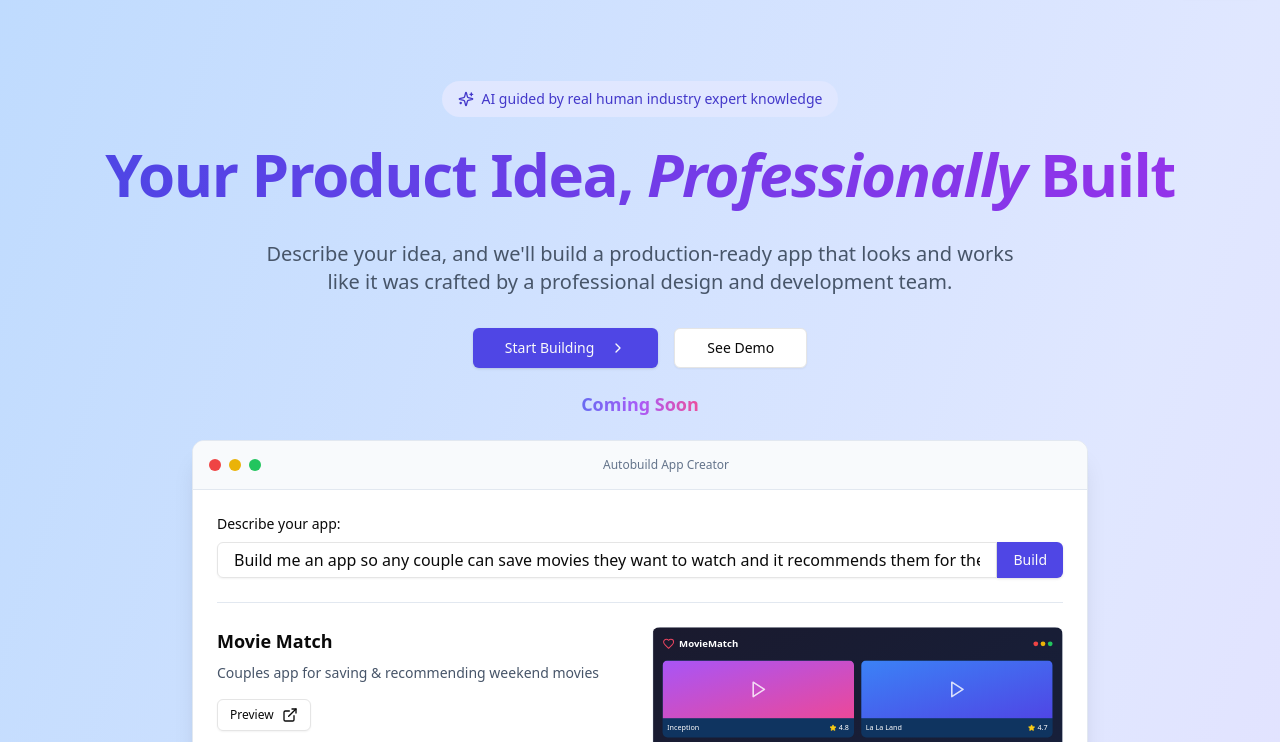
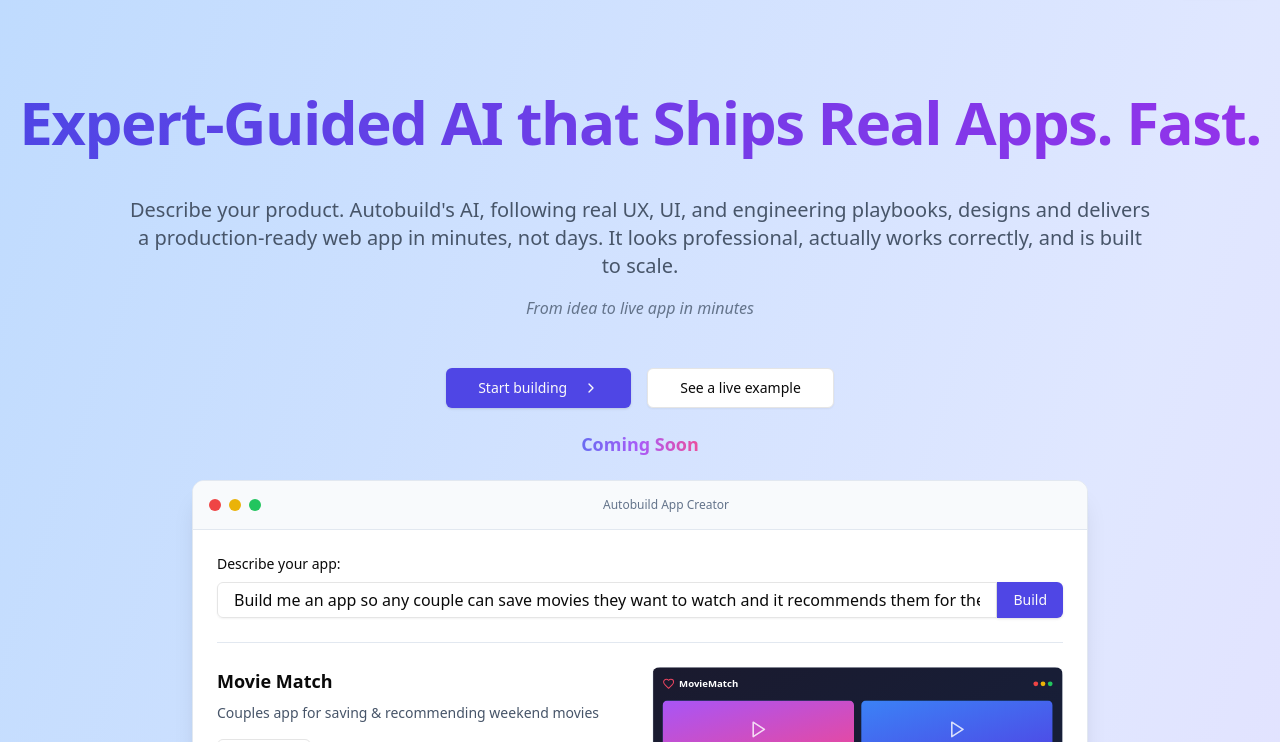
Before and after one commit to autobuilddev/autobuild-landing-page, a Gatsby site: page / in a window 1280 px wide. Shown: the part 47-789 px from the top of the page. Built offline with nearby package versions, Linux system fonts and the light colour scheme; Gatsby itself is replaced by a stand-in of ours.

Commit message:
improve landing

```diff
--- a/src/pages/index.tsx
+++ b/src/pages/index.tsx
@@ -129,28 +129,52 @@ const LandingPage = () => {
       <section className="pt-32 pb-20 px-4">
         <div className="container mx-auto text-center">
           <div className="flex flex-col items-center animate-in fade-in slide-in-from-bottom-5 duration-700">
-            <div className="inline-block mb-4 px-4 py-2 bg-indigo-100 dark:bg-indigo-900/30 rounded-full">
-              <p className="text-sm font-medium text-indigo-700 dark:text-indigo-300 flex items-center">
-                <Sparkles className="h-4 w-4 mr-2" />
-                AI guided by real human industry expert knowledge
-              </p>
+            <h1 className="text-4xl md:text-6xl font-bold tracking-tight mb-8 bg-gradient-to-r from-indigo-600 to-purple-600 text-transparent bg-clip-text !leading-snug">
+              Expert-Guided AI that Ships Real Apps. Fast.
+            </h1>
+            <div className="max-w-5xl mx-auto mb-8">
+              <div className="grid md:grid-cols-1 gap-8 items-start">
+                <div>
+                  <p className="text-lg md:text-xl text-slate-600 dark:text-slate-300">
+                    Describe your product. Autobuild's AI, following real UX,
+                    UI, and engineering playbooks, designs and delivers a
+                    production-ready web app in minutes, not days. It looks
+                    professional, actually works correctly, and is built to
+                    scale.
+                  </p>
+                  <p className="text-base text-slate-500 dark:text-slate-400 italic mt-4">
+                    From idea to live app in minutes
+                  </p>
+                </div>
+                {/* <div className="space-y-3">
+                  <div className="flex items-center">
+                    <Check className="h-5 w-5 mr-3 text-green-500 flex-shrink-0" />
+                    <span className="text-slate-600 dark:text-slate-300">
+                      Professional results, without hiring a team
+                    </span>
+                  </div>
+                  <div className="flex items-center">
+                    <Check className="h-5 w-5 mr-3 text-green-500 flex-shrink-0" />
+                    <span className="text-slate-600 dark:text-slate-300">
+                      Senior-level UX/UI baked in from the start
+                    </span>
+                  </div>
+                  <div className="flex items-center">
+                    <Check className="h-5 w-5 mr-3 text-green-500 flex-shrink-0" />
+                    <span className="text-slate-600 dark:text-slate-300">
+                      Clean, maintainable code that actually ships
+                    </span>
+                  </div>
+                </div> */}
+              </div>
             </div>
-            <h1 className="text-4xl md:text-6xl font-bold tracking-tight mb-6 bg-gradient-to-r from-indigo-600 to-purple-600 text-transparent bg-clip-text !leading-snug">
-              Your Product Idea, <br className="md:hidden" />
-              <span className="italic">Professionally</span> Built
-            </h1>
-            <p className="text-lg md:text-xl text-slate-600 dark:text-slate-300 max-w-3xl mx-auto mb-4">
-              Describe your idea, and we'll build a production-ready app that
-              looks and works like it was crafted by a professional design and
-              development team.
-            </p>
             <div className="flex flex-col md:flex-row justify-center gap-4 mb-4 mt-4">
               <Button size="lg" className="bg-indigo-600 hover:bg-indigo-700">
-                Start Building
+                Start building
                 <ChevronRight className="h-4 w-4 ml-2" />
               </Button>
               <Button variant="outline" size="lg">
-                See Demo
+                See a live example
               </Button>
             </div>
             {comingSoon && (
```
